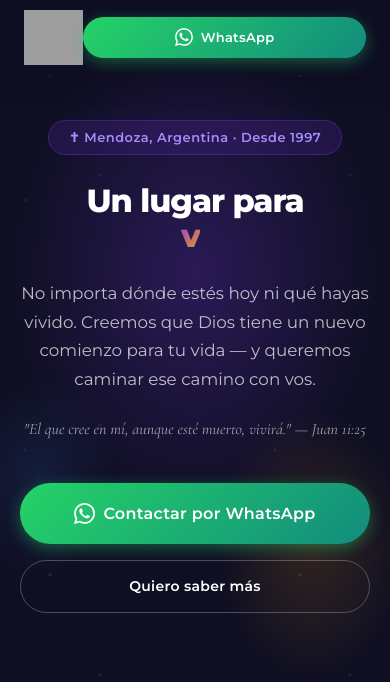
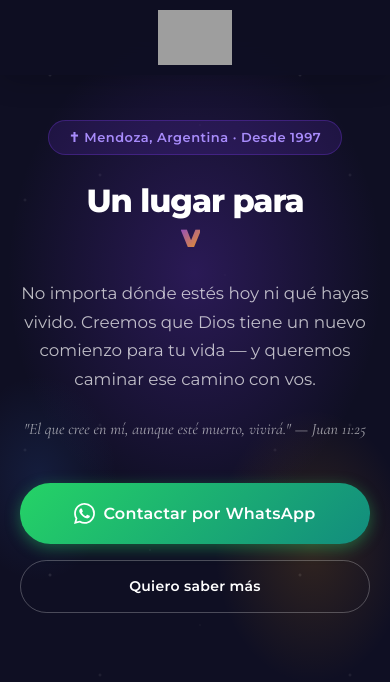
Before and after one commit to EstebanCastellazzo/ministerio-renacer, a PHP site: page /actividades.html in a window 390 px wide. Shown: the top 682 px of the page. Run offline with PHP 8.4, Linux system fonts and the light colour scheme; grey boxes are pictures that could not be loaded.

Commit message:
style: en mobile, centrar logo y ocultar boton WhatsApp del navbar (landing)
Solo afecta a la landing /actividades (regla en actividades.css). En desktop
el boton de WhatsApp sigue visible. Bump de cache actividades.css a v=3.

Co-Authored-By: Claude Opus 4.8 <noreply@anthropic.com>
Claude-Session: https://claude.ai/code/session_01J28hqd4UwQB1gRa7128Kr3

```diff
--- a/actividades.html
+++ b/actividades.html
@@ -12,7 +12,7 @@
   <link rel="preconnect" href="https://fonts.gstatic.com" crossorigin />
   <link href="https://fonts.googleapis.com/css2?family=Montserrat:wght@300;400;500;600;700;800;900&family=Cormorant+Garamond:ital,wght@0,400;0,600;1,400&display=swap" rel="stylesheet" />
   <link rel="stylesheet" href="css/style.css?v=3" />
-  <link rel="stylesheet" href="css/actividades.css?v=2" />
+  <link rel="stylesheet" href="css/actividades.css?v=3" />
 </head>
 <body>
 
--- a/css/actividades.css
+++ b/css/actividades.css
@@ -422,6 +422,10 @@
 
 /* === RESPONSIVE === */
 @media (max-width: 768px) {
+  /* Navbar mobile: logo centrado y sin botón de WhatsApp arriba */
+  .nav-container { justify-content: center; }
+  .nav-container .nav-wa { display: none; }
+
   .acti-hero {
     min-height: auto;
     padding: 120px 20px 70px;
```
